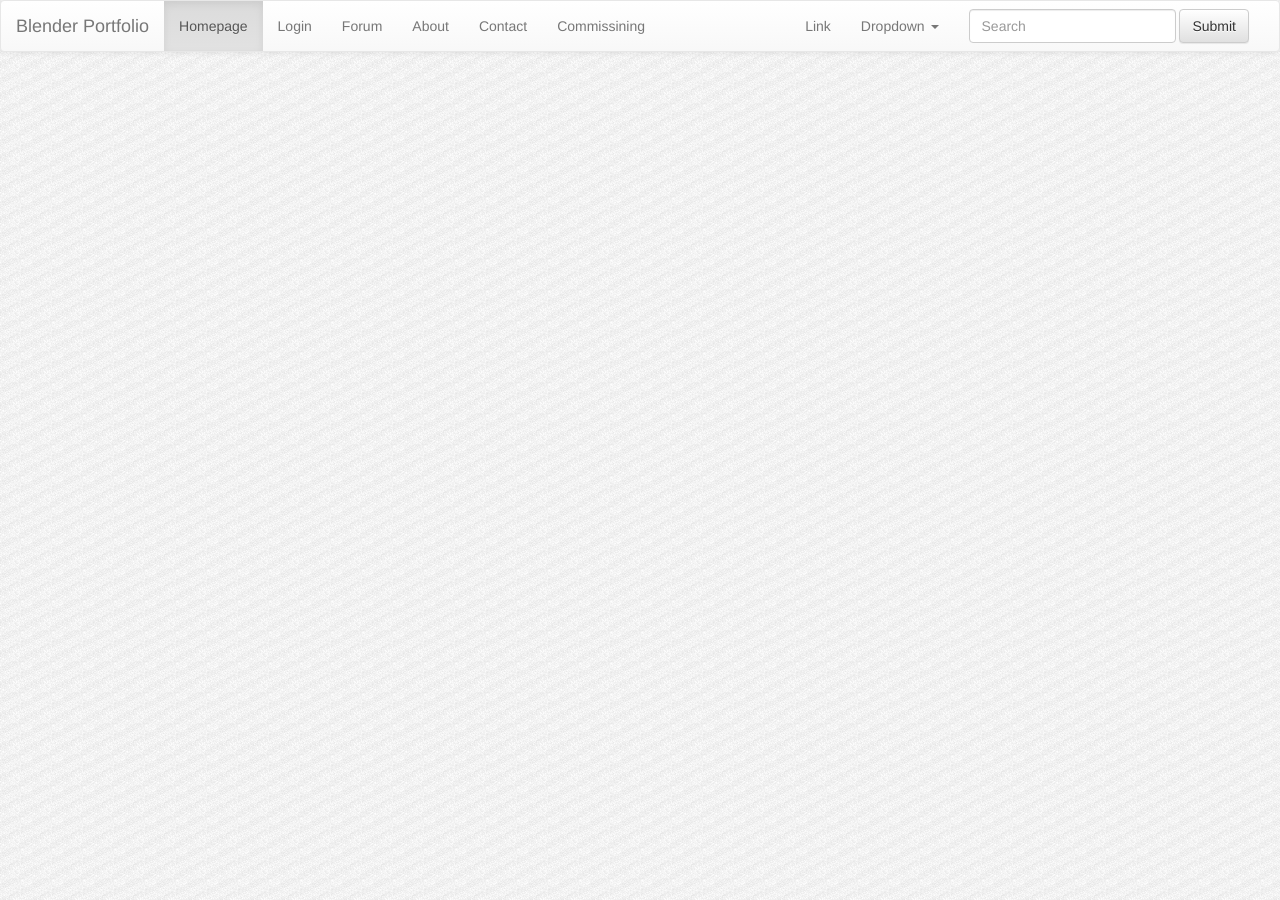
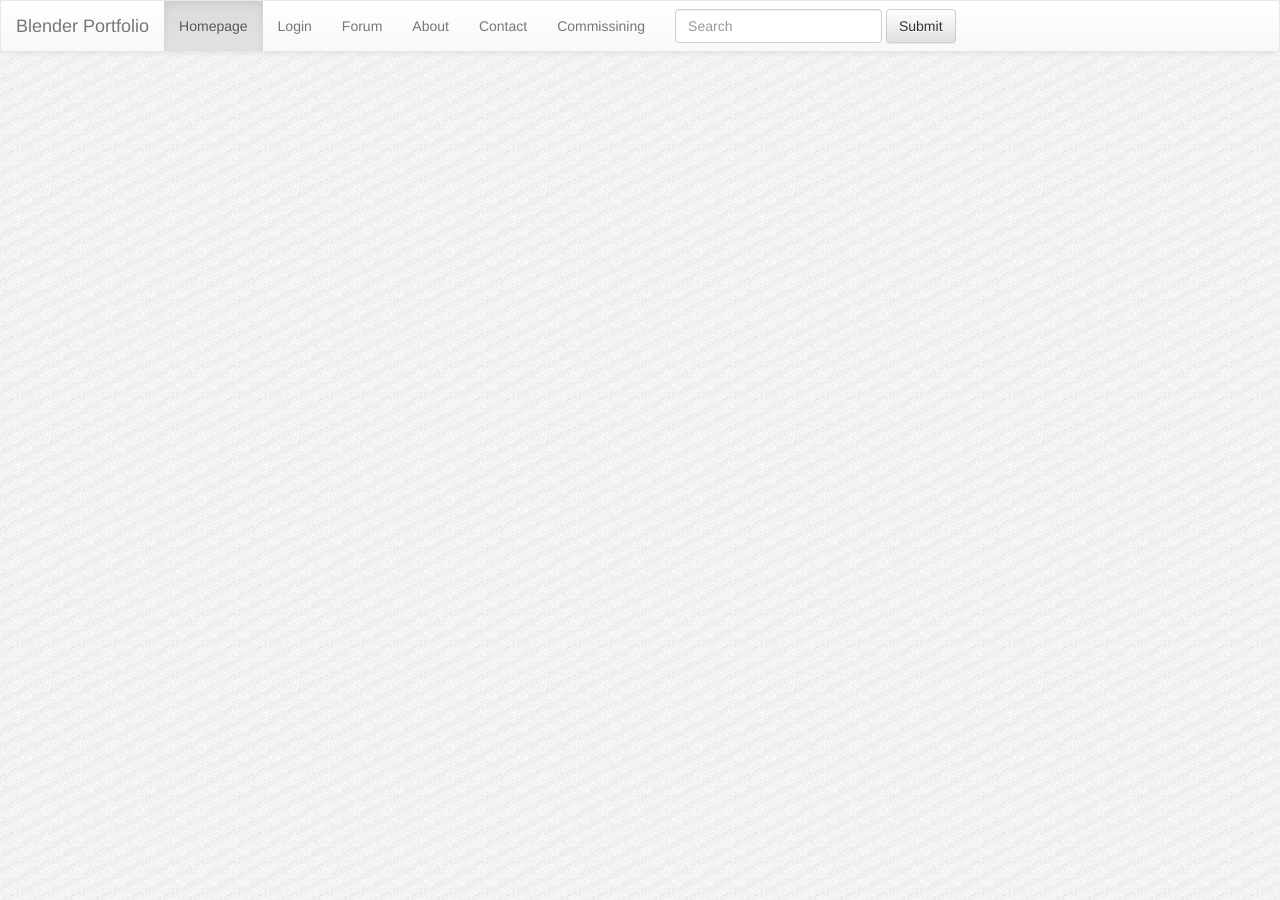
Before and after one commit to slothgamez/fireplex.github.io, a Jekyll site: the page bootstrap.html, which Jekyll copies as it is, in a window 1280 px wide. Built offline with Jekyll 4.4.1, drawn with Linux system fonts in a browser that asks for light colours; nearby versions of some CDN libraries.

Commit message:
Update bootstrap.html

```diff
--- a/bootstrap.html
+++ b/bootstrap.html
@@ -52,25 +52,12 @@
         <li><a href="#">Contact </a></li>
         <li><a href="#">Commissining </a></li>
       </ul>
-      <form class="navbar-form navbar-right">
+      <form class="navbar-form navbar-left">
         <div class="form-group">
           <input type="text" class="form-control" placeholder="Search">
         </div>
         <button type="submit" class="btn btn-default">Submit</button>
       </form>
-      <ul class="nav navbar-nav navbar-right">
-        <li><a href="#">Link</a></li>
-        <li class="dropdown">
-          <a href="#" class="dropdown-toggle" data-toggle="dropdown" role="button" aria-haspopup="true" aria-expanded="false">Dropdown <span class="caret"></span></a>
-          <ul class="dropdown-menu">
-            <li><a href="#">Action</a></li>
-            <li><a href="#">Another action</a></li>
-            <li><a href="#">Something else here</a></li>
-            <li role="separator" class="divider"></li>
-            <li><a href="#">Separated link</a></li>
-          </ul>
-        </li>
-      </ul>
     </div><!-- /.navbar-collapse -->
   </div><!-- /.container-fluid -->
 </nav>
```
